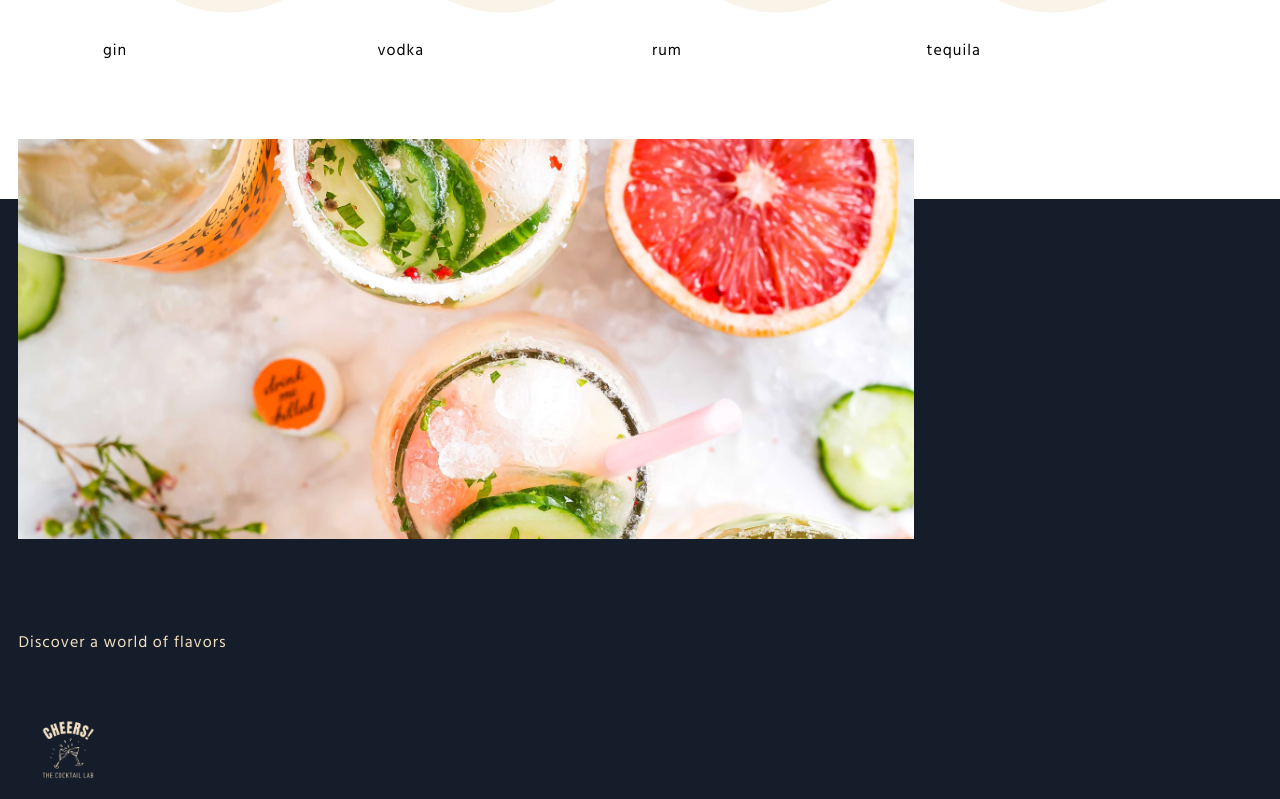
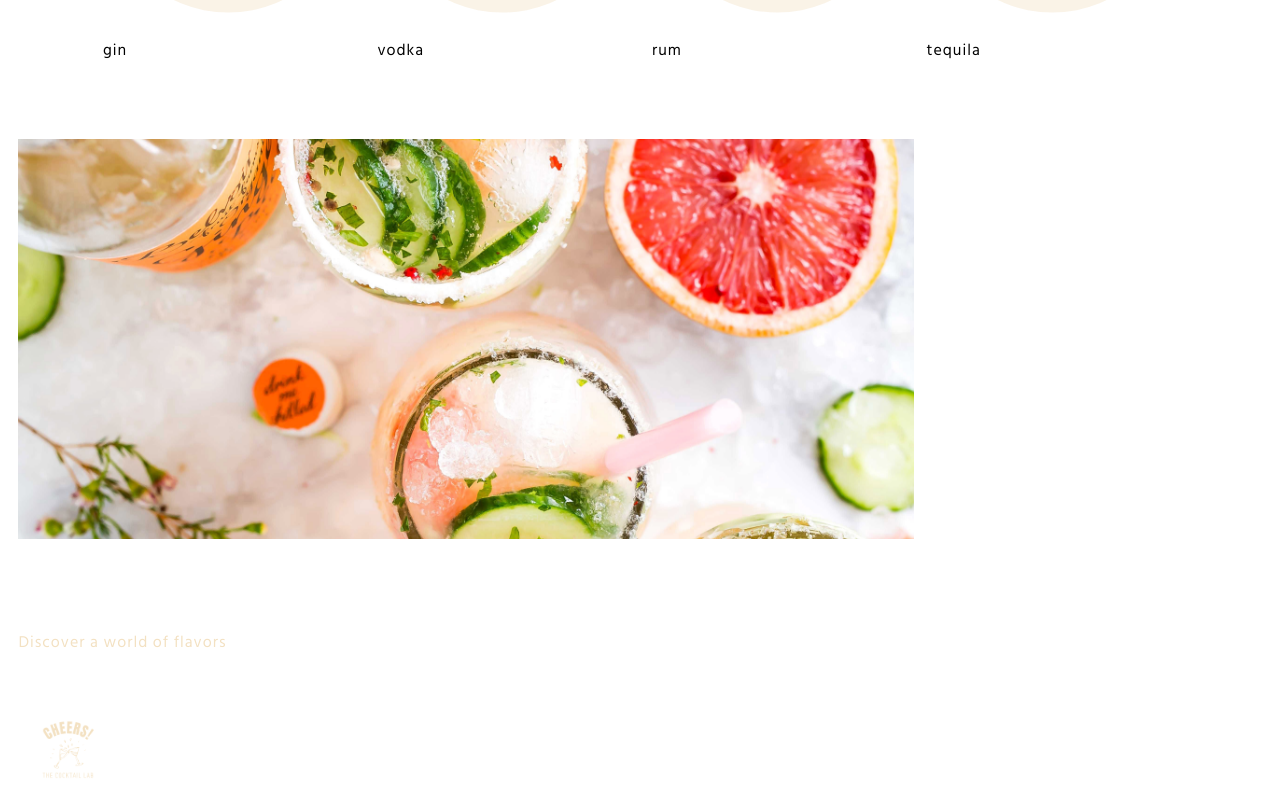
Before and after one commit to jajasam/cocktail-app, a React (Create React App) app: page / in a window 1280 px wide. Shown: the part 4172-4971 px from the top of the page. Built offline with nearby package versions, Linux system fonts and the light colour scheme.

Commit message:
change main color to dark green

```diff
--- a/src/App.css
+++ b/src/App.css
@@ -4,7 +4,7 @@
 
 :root {
     --light: #F3E1C2;
-    --dark-blue: rgba(21, 28, 42, 1);
+    --dark-green: #161610;
 }
 
 * {
```
